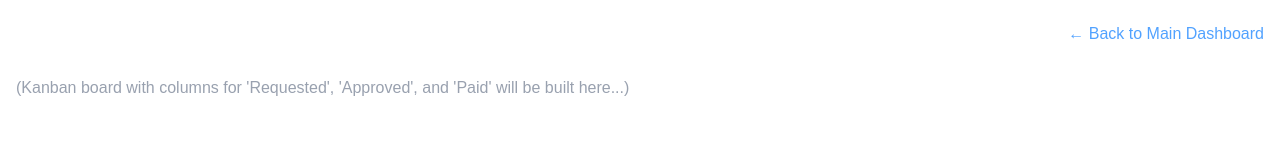
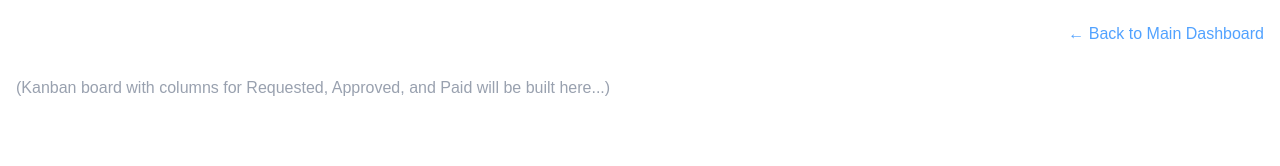
Before and after one commit to HM-Online/personal-purchase-tracker, a Next.js app: page /refunds in a window 1280 px wide. Shown: the top 166 px of the page. Built offline with nearby package versions, Linux system fonts and the light colour scheme.

Commit message:
Fix: Escape entities on refunds page

```diff
--- a/src/app/refunds/page.tsx
+++ b/src/app/refunds/page.tsx
@@ -10,7 +10,7 @@ export default function RefundsPage() {
         </Link>
       </div>
       <p className="text-gray-400">
-        (Kanban board with columns for 'Requested', 'Approved', and 'Paid' will be built here...)
+        (Kanban board with columns for Requested, Approved, and Paid will be built here...)
       </p>
     </main>
   );
```
